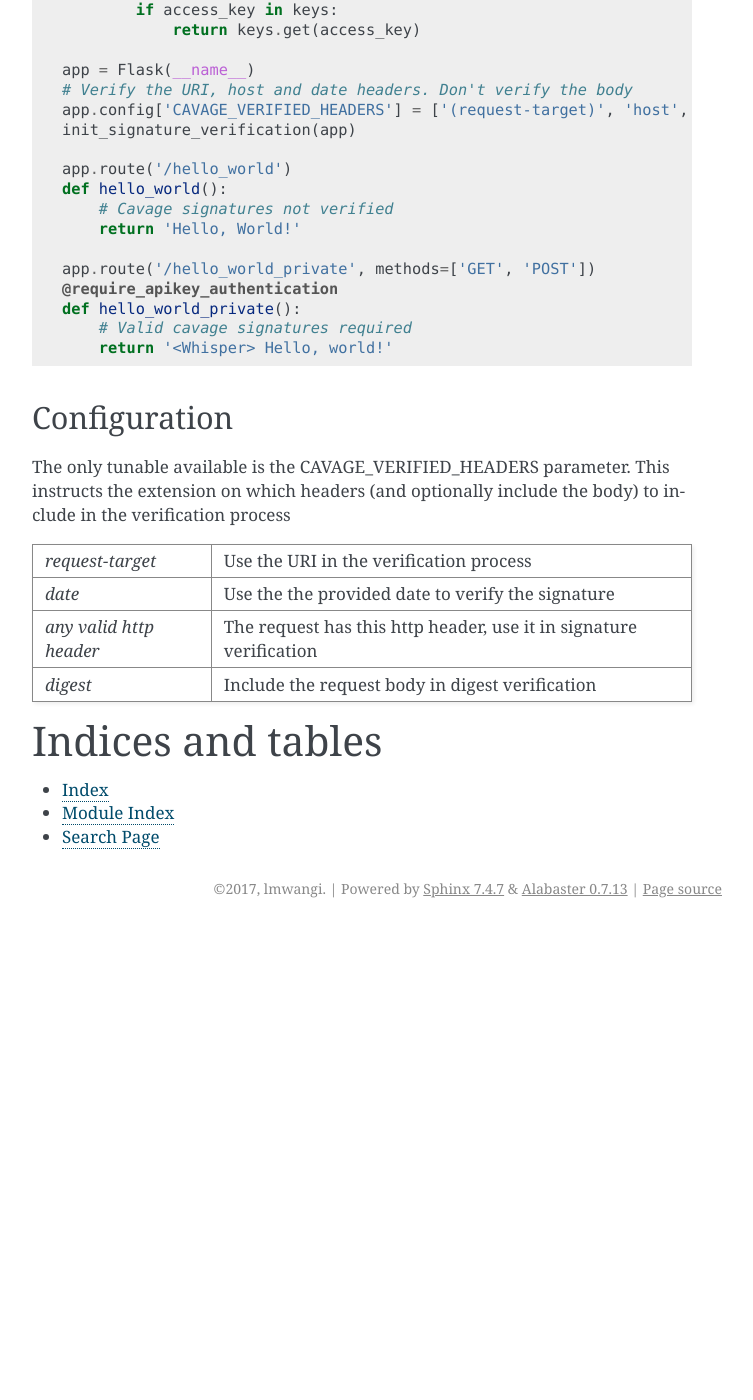
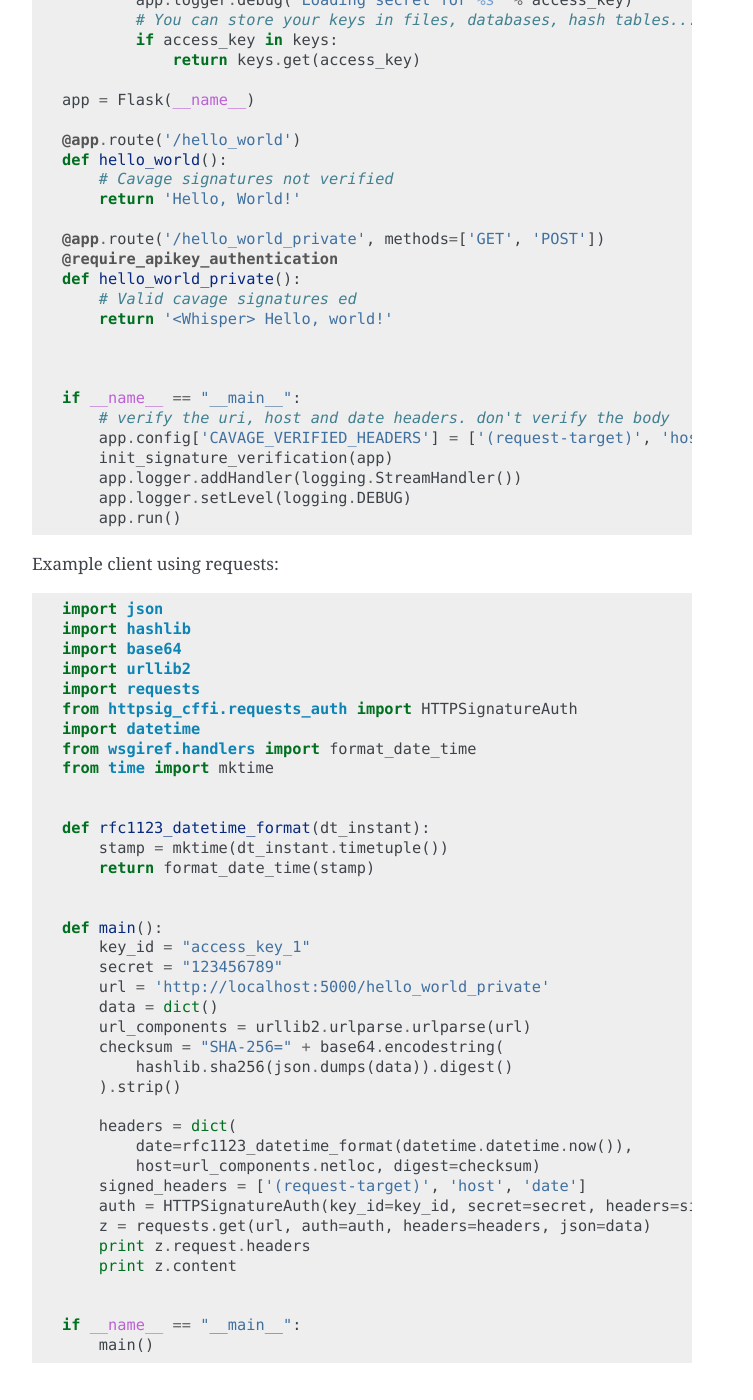
Before and after one commit to labeneator/flask-cavage, a Sphinx documentation site: the page built from docs/index.rst, in a window 1280 px wide and 1400 px high, scrolled down 1103 px. Shown: the whole window, without its empty margins (388-1141 px from the left). Built offline with Sphinx 7.4.7, drawn with Linux system fonts in a browser that asks for light colours; before the commit the page ends 2031 px from its top, so only the background shows below that; some of the changed text lies outside the part shown.

Commit message:
Adding examples

```diff
--- a/docs/index.rst
+++ b/docs/index.rst
@@ -31,9 +31,9 @@ you compute the signature (using the shared private key) and compare it to the t
 
 Installation
 ------------
-Installing the extension is simple with pip:
+Installing the extension is simple with pip::
 
-    $ pip install Flask-Cavage
+    pip install Flask-Cavage
 
 
 Quickstart
@@ -43,12 +43,13 @@ After installing the extension, import it into your flask application,
 configure the extension by defining the headers to sign, define a method
 that will return a secret key given an access key and you are good to go::
 
+    import logging
     from flask import Flask
     from flask_cavage import CavageSignature, require_apikey_authentication
 
     keys = {
-        'access-key-1': '123456789',
-        'access-key-2': '4381326329'}
+        'access_key_1': '123456789',
+        'access_key_2': '4381326329'}
 
     def init_signature_verification(app):
         cavage_signature = CavageSignature(app)
@@ -61,21 +62,70 @@ that will return a secret key given an access key and you are good to go::
                 return keys.get(access_key)
 
     app = Flask(__name__)
-    # Verify the URI, host and date headers. Don't verify the body
-    app.config['CAVAGE_VERIFIED_HEADERS'] = ['(request-target)', 'host', 'date'])
-    init_signature_verification(app)
 
-    app.route('/hello_world')
+    @app.route('/hello_world')
     def hello_world():
         # Cavage signatures not verified
         return 'Hello, World!'
 
-    app.route('/hello_world_private', methods=['GET', 'POST'])
+    @app.route('/hello_world_private', methods=['GET', 'POST'])
     @require_apikey_authentication
     def hello_world_private():
-        # Valid cavage signatures required
+        # Valid cavage signatures ed
         return '<Whisper> Hello, world!'
 
+
+
+    if __name__ == "__main__":
+        # verify the uri, host and date headers. don't verify the body
+        app.config['CAVAGE_VERIFIED_HEADERS'] = ['(request-target)', 'host', 'date']
+        init_signature_verification(app)
+        app.logger.addHandler(logging.StreamHandler())
+        app.logger.setLevel(logging.DEBUG)
+        app.run()
+
+
+Example client using requests::
+
+
+    import json
+    import hashlib
+    import base64
+    import urllib2
+    import requests
+    from httpsig_cffi.requests_auth import HTTPSignatureAuth
+    import datetime
+    from wsgiref.handlers import format_date_time
+    from time import mktime
+
+
+    def rfc1123_datetime_format(dt_instant):
+        stamp = mktime(dt_instant.timetuple())
+        return format_date_time(stamp)
+
+
+    def main():
+        key_id = "access_key_1"
+        secret = "123456789"
+        url = 'http://localhost:5000/hello_world_private'
+        data = dict()
+        url_components = urllib2.urlparse.urlparse(url)
+        checksum = "SHA-256=" + base64.encodestring(
+            hashlib.sha256(json.dumps(data)).digest()
+        ).strip()
+
+        headers = dict(
+            date=rfc1123_datetime_format(datetime.datetime.now()),
+            host=url_components.netloc, digest=checksum)
+        signed_headers = ['(request-target)', 'host', 'date']
+        auth = HTTPSignatureAuth(key_id=key_id, secret=secret, headers=signed_headers)
+        z = requests.get(url, auth=auth, headers=headers, json=data)
+        print z.request.headers
+        print z.content
+
+
+    if __name__ == "__main__":
+        main()
 
 Configuration
 -------------
```
Also changed, not shown: README.md (+62 -10 lines), 2 other files.
